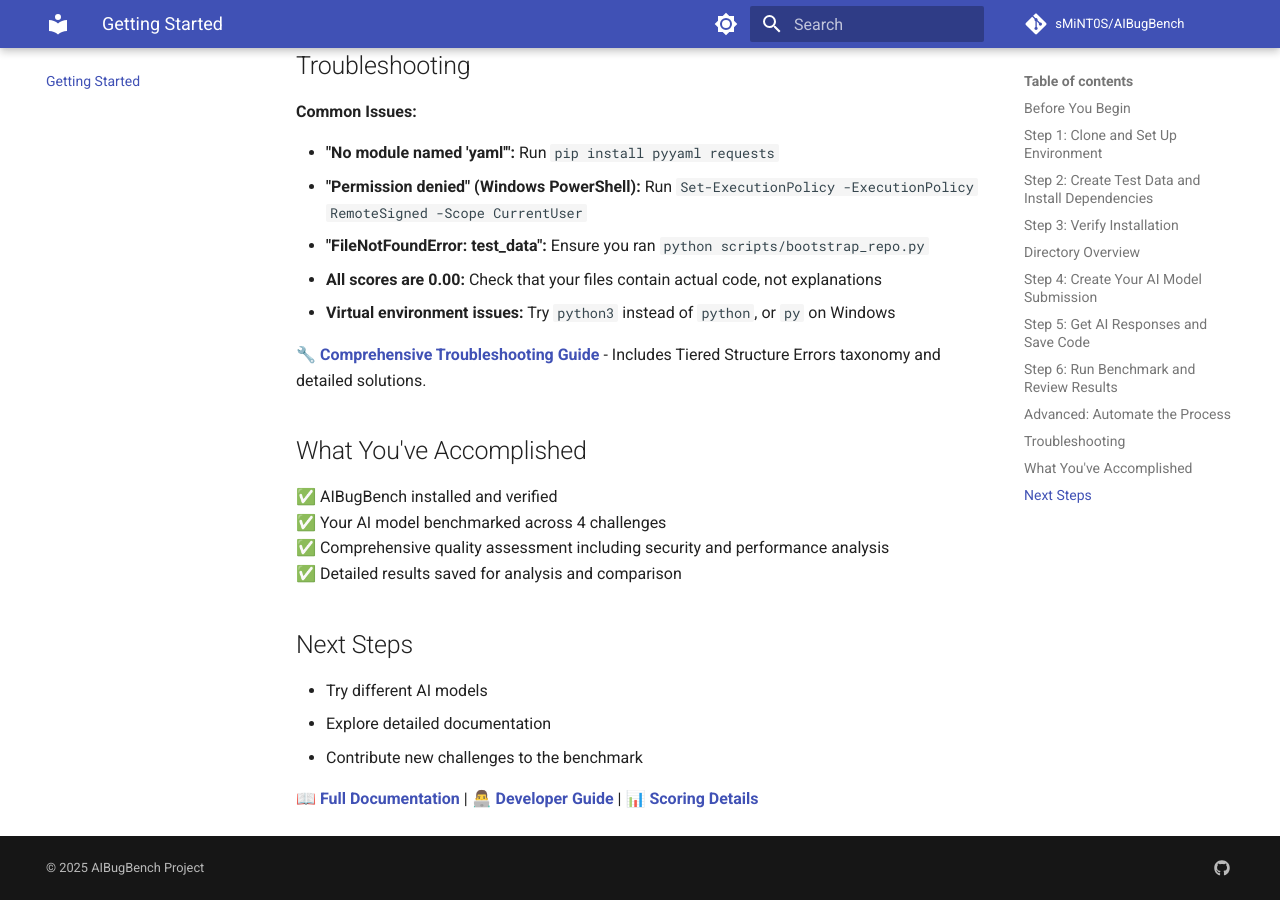
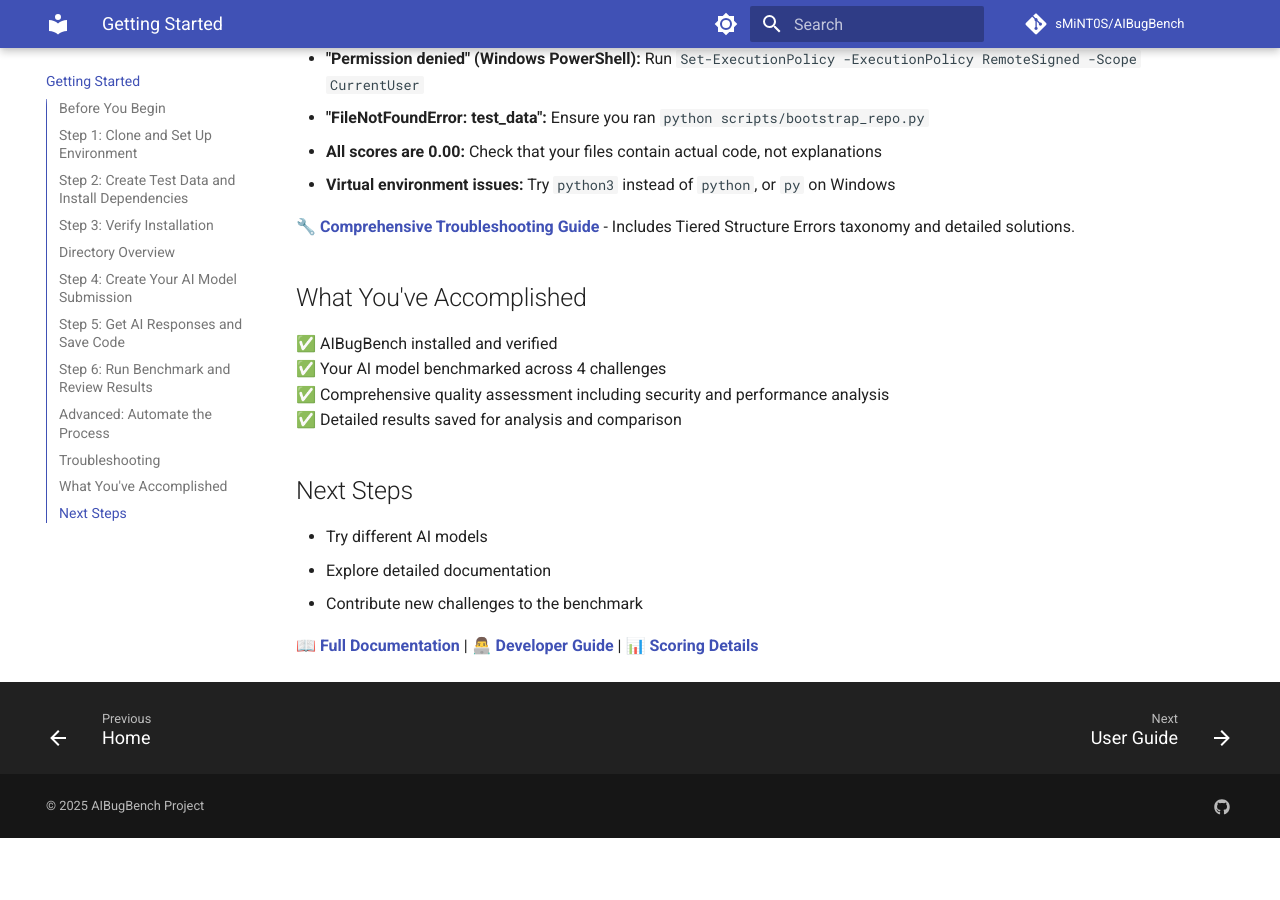
Before and after one commit to sMiNT0S/AIBugBench, an MkDocs documentation site: the page built from docs/getting-started.md, in a window 1280 px wide and 900 px high, scrolled down 3749 px. Built offline with MkDocs 1.6.1 and Material for MkDocs 9.7.7, drawn with Linux system fonts in a browser that asks for light colours; plug-ins that fetch from the network failed and are left out; comment, search, counter and statistics services are not loaded; after the commit the page ends 4587 px from its top, so only the background shows below that.

Commit message:
feat: update mkdocs configuration and requirements for enhanced documentation features

```diff
--- a/docs/requirements.txt
+++ b/docs/requirements.txt
@@ -5,5 +5,7 @@
 
 # Documentation generation
 mkdocs>=1.6,<2          # Documentation site generator
-mkdocs-material==9.6.20 # Material design theme for MkDocs
+mkdocs-material[imaging]==9.6.20 # Material design theme for MkDocs
 mkdocs-include-markdown-plugin>=6.0.0 # Include markdown files plugin
+mkdocs-minify-plugin>=0.8.0
+mkdocs-git-revision-date-localized-plugin>=1.3.0
--- a/mkdocs.yml
+++ b/mkdocs.yml
@@ -4,6 +4,7 @@
 repo_name: sMiNT0S/AIBugBench
 docs_dir: docs
 strict: true
+edit_uri: edit/main/docs/
 
 theme:
   name: material
@@ -12,6 +13,13 @@
     - navigation.sections
     - navigation.expand
     - navigation.top
+    - toc.integrate
+    - navigation.footer
+    - navigation.tracking
+    - content.action.edit
+    - content.action.view
+    - content.tabs.link
+    - search.share
     - search.suggest
     - search.highlight
     - content.code.copy
@@ -32,6 +40,11 @@
 plugins:
   - search
   - include-markdown
+  - social
+  - git-revision-date-localized:
+      fallback_to_build_date: true
+  - minify:
+      minify_html: true
 
 nav:
   - Home: index.md
```
